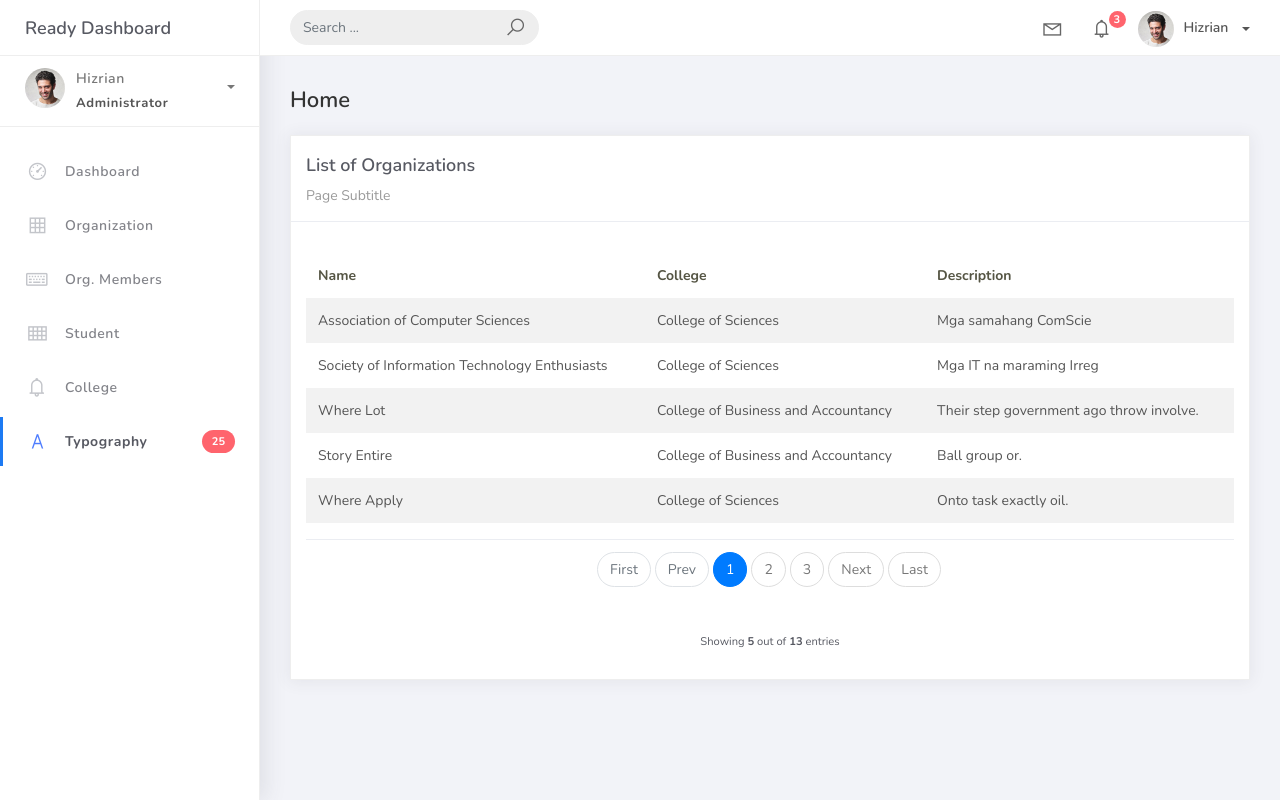
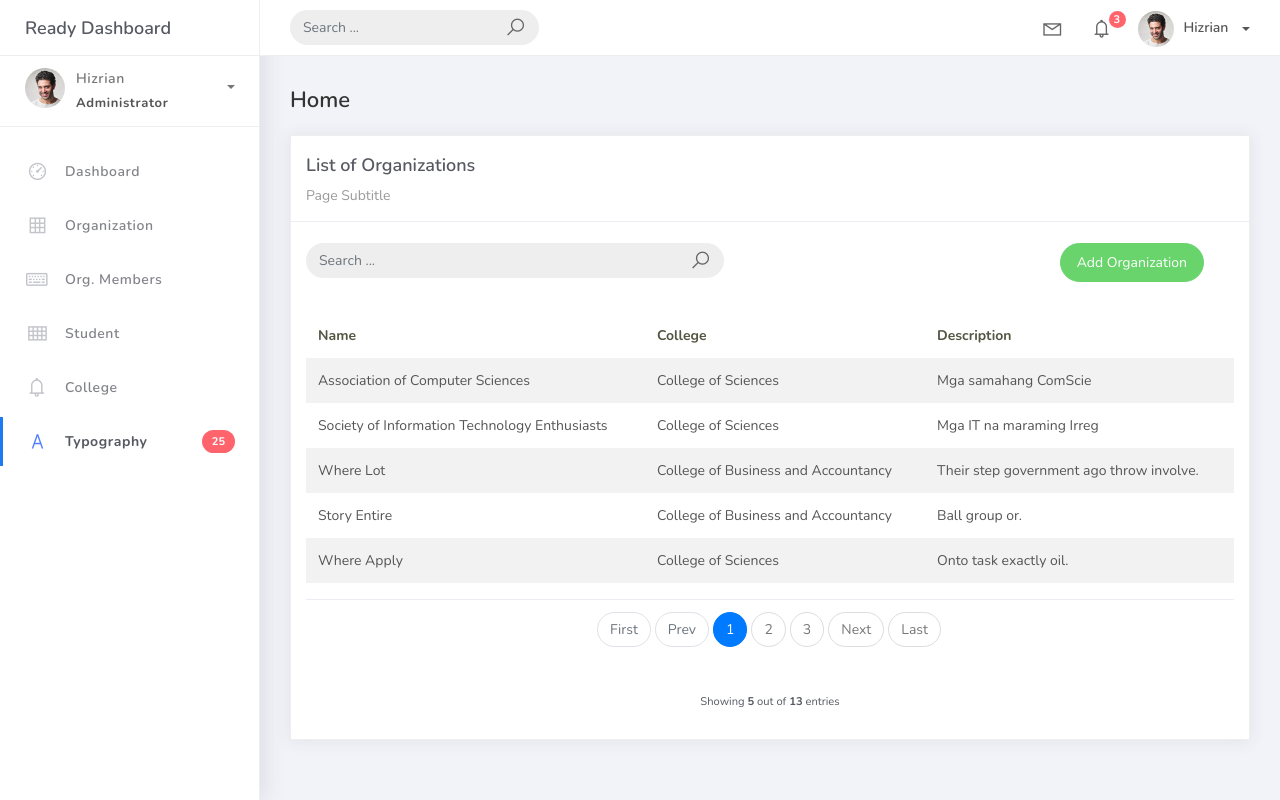
Before and after one commit to MaxLarry/PSUsphere, a Django app: page /organization_list in a window 1280 px wide. Run offline with Django 5.2, Linux system fonts and the light colour scheme; data comes from the database, SQL or seed files in the repository; both versions use the stored data as it was after the commit; some libraries are stand-ins or nearby versions.

Commit message:
create add org feature

```diff
--- a/projectsite/projectsite/urls.py
+++ b/projectsite/projectsite/urls.py
@@ -16,11 +16,12 @@ Including another URLconf
 """
 from django.contrib import admin
 from django.urls import path
-from studentorg.views import HomePageView, OrganizationList
+from studentorg.views import HomePageView, OrganizationList , OrganizationCreateView
 from studentorg import views
 
 urlpatterns = [
     path('admin/', admin.site.urls),
     path('' , views.HomePageView.as_view(), name= 'home'),
     path('organization_list', OrganizationList.as_view(), name='organization-list'),
+    path('organization_list/add', OrganizationCreateView.as_view(), name='organization-add'),
 ]
--- a/projectsite/studentorg/views.py
+++ b/projectsite/studentorg/views.py
@@ -1,6 +1,9 @@
 from django.shortcuts import render
 from django.views.generic.list import ListView
+from django.views.generic.edit import CreateView
 from studentorg.models import Organization
+from studentorg.forms import OrganizationForm
+from django.urls import reverse_lazy
 
 class HomePageView(ListView):
     model = Organization
@@ -13,3 +16,9 @@ class OrganizationList(ListView):
     context_object_name = 'organization'
     template_name = 'org_list.html'
     paginate_by = 5
+
+class OrganizationCreateView(CreateView):
+    model = Organization
+    form_class = OrganizationForm
+    template_name = 'org_add.html'
+    success_url = reverse_lazy('organization-list')
--- a/projectsite/templates/org_list.html
+++ b/projectsite/templates/org_list.html
@@ -8,6 +8,37 @@
           <div class="card-header">
             <div class="card-title">List of Organizations</div>
             <div class="card-category">Page Subtitle</div>
+          </div>
+          <br />
+          <div class="col-md-12 row">
+            <div class="col-md-6">
+              <form
+                class="navbar-left navbar-form nav-search mr-md-3"
+                action=""
+              >
+                <div class="input-group">
+                  <input
+                    type="text"
+                    placeholder="Search ..."
+                    class="form-control"
+                  />
+                  <div class="input-group-append">
+                    <span class="input-group-text">
+                      <i class="la la-search search-icon"></i>
+                    </span>
+                  </div>
+                </div>
+              </form>
+            </div>
+            <div class="col-md-6">
+              <div class="pull-right">
+                <a
+                  href="{% url 'organization-add' %}"
+                  class="btn btn-success btn-rounded"
+                  >Add Organization</a
+                >
+              </div>
+            </div>
           </div>
           <div class="card-body">
             <table class="table table-striped mt-3">
```
Also changed, not shown: projectsite/studentorg/forms.py (added, +9 -0 lines), projectsite/templates/org_add.html (added, +30 -0 lines), projectsite/db.sqlite3. Lines whose indentation alone changed are shown as unchanged.
